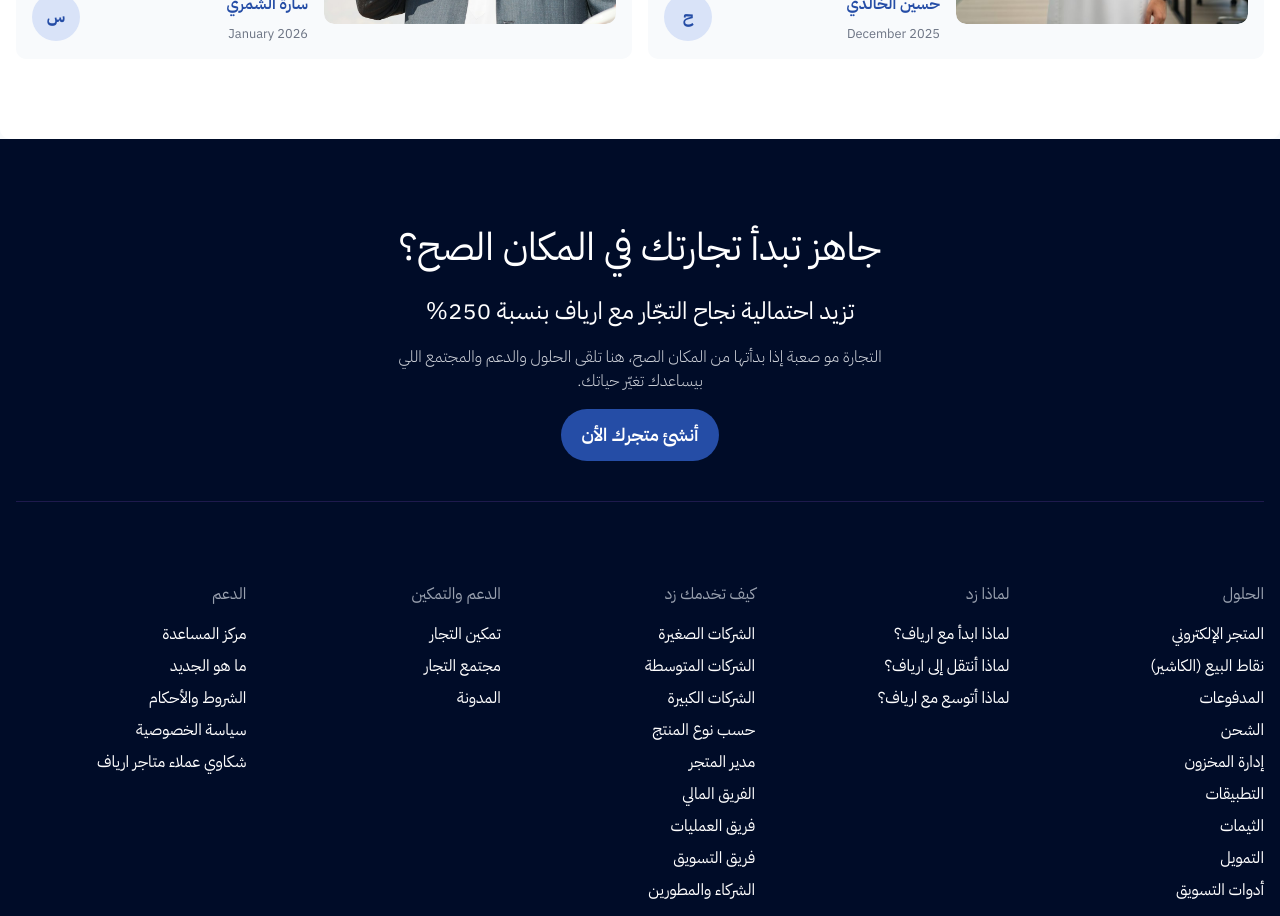
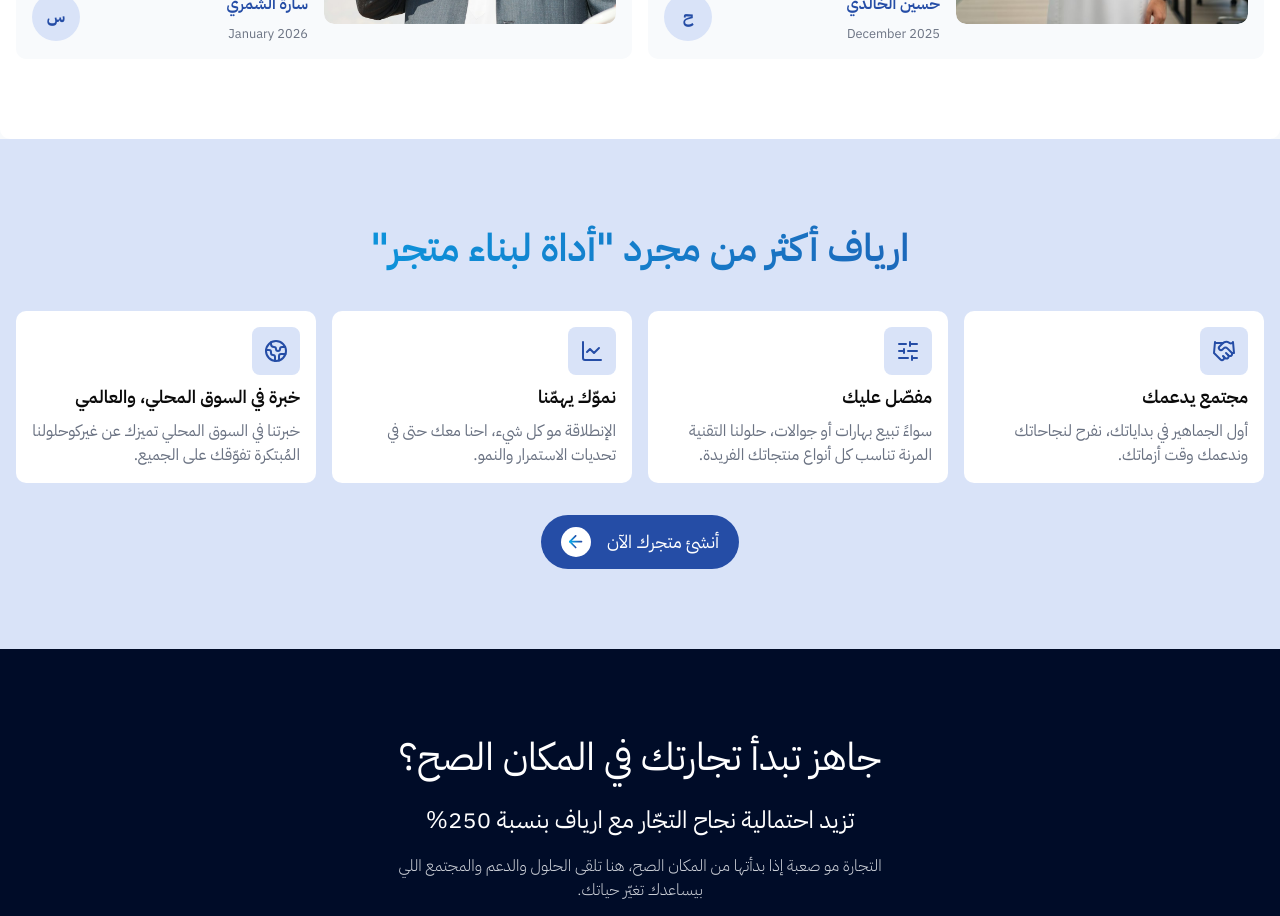
Before and after one commit to Refineder/ARYAF-company, a Nuxt app: page / in a window 1280 px wide. Shown: the part 5080-5996 px from the top of the page. Built offline with nearby package versions, Linux system fonts and the light colour scheme.

Commit message:
- feat: Complete More from Tool Section

```diff
--- /dev/null
+++ b/app/components/sections/HomeSections/MoreFromTool/MoreFromTool.vue
@@ -0,0 +1,34 @@
+<script setup lang="ts">
+import ButtonWithIcon from '~/components/molecules/ButtonWithIcon/ButtonWithIcon.vue'
+import { MORE_FROM_TOOL_DATA } from '~/constants/moreFromTool'
+</script>
+
+<template>
+  <div class="bg-accent py-20">
+    <section class="section-container flex flex-col gap-8">
+      <h2 class="font-semibold clamp-text-md gradient-text text-center">
+        ارياف أكثر من مجرد "أداة لبناء متجر"
+      </h2>
+
+      <article
+        class="grid gap-4"
+        style="grid-template-columns: repeat(auto-fit, minmax(300px, 1fr))"
+      >
+        <div
+          v-for="data in MORE_FROM_TOOL_DATA"
+          class="rounded-lg bg-white p-4 flex flex-col gap-2"
+        >
+          <div class="p-3 rounded-md bg-accent w-fit">
+            <component class="text-primary" :is="data.icon" />
+          </div>
+          <h3 class="font-semibold text-lg">{{ data.title }}</h3>
+          <p class="text-gray-500 max-w-xs">{{ data.description }}</p>
+        </div>
+      </article>
+
+      <ButtonWithIcon class="w-fit mx-auto" icon-name="arrowLeftGradient" size="lg"
+        >أنشئ متجرك الآن</ButtonWithIcon
+      >
+    </section>
+  </div>
+</template>
--- /dev/null
+++ b/app/constants/moreFromTool.ts
@@ -0,0 +1,32 @@
+import { ChartLine, EarthIcon, Handshake, SlidersHorizontal } from 'lucide-vue-next'
+import type { Component } from 'vue'
+
+interface IMoreFromTool {
+  title: string
+  description: string
+  icon: Component
+}
+
+export const MORE_FROM_TOOL_DATA: IMoreFromTool[] = [
+  {
+    title: 'مجتمع يدعمك',
+    description: 'أول الجماهير في بداياتك، نفرح لنجاحاتك وندعمك وقت أزماتك.',
+    icon: Handshake,
+  },
+  {
+    title: 'مفصّل عليك',
+    description:
+      'سواءً تبيع بهارات أو جوالات، حلولنا التقنية المرنة تناسب كل أنواع منتجاتك الفريدة.',
+    icon: SlidersHorizontal,
+  },
+  {
+    title: 'نموّك يهمّنا',
+    description: 'الإنطلاقة مو كل شيء، احنا معك حتى في تحديات الاستمرار والنمو.',
+    icon: ChartLine,
+  },
+  {
+    title: 'خبرة في السوق المحلي، والعالمي',
+    description: 'خبرتنا في السوق المحلي تميزك عن غيركوحلولنا المُبتكرة تفوّقك على الجميع.',
+    icon: EarthIcon,
+  },
+]
--- a/app/pages/index.vue
+++ b/app/pages/index.vue
@@ -4,6 +4,7 @@
 import Experience from '~/components/sections/HomeSections/Experience/Experience.vue'
 import Hero from '~/components/sections/HomeSections/HeroSection/Hero.vue'
 import Marquee from '~/components/sections/HomeSections/MarqueeSlider/Marquee.vue'
+import MoreFromTool from '~/components/sections/HomeSections/MoreFromTool/MoreFromTool.vue'
 import Sale from '~/components/sections/HomeSections/Sale/Sale.vue'
 import SimpleIdea from '~/components/sections/HomeSections/SimpleIdea/SimpleIdea.vue'
 import Soluations from '~/components/sections/HomeSections/Soluations/Soluations.vue'
@@ -21,4 +22,5 @@
   <CommerceSectors />
   <Soluations />
   <Stories />
+  <MoreFromTool />
 </template>
```
